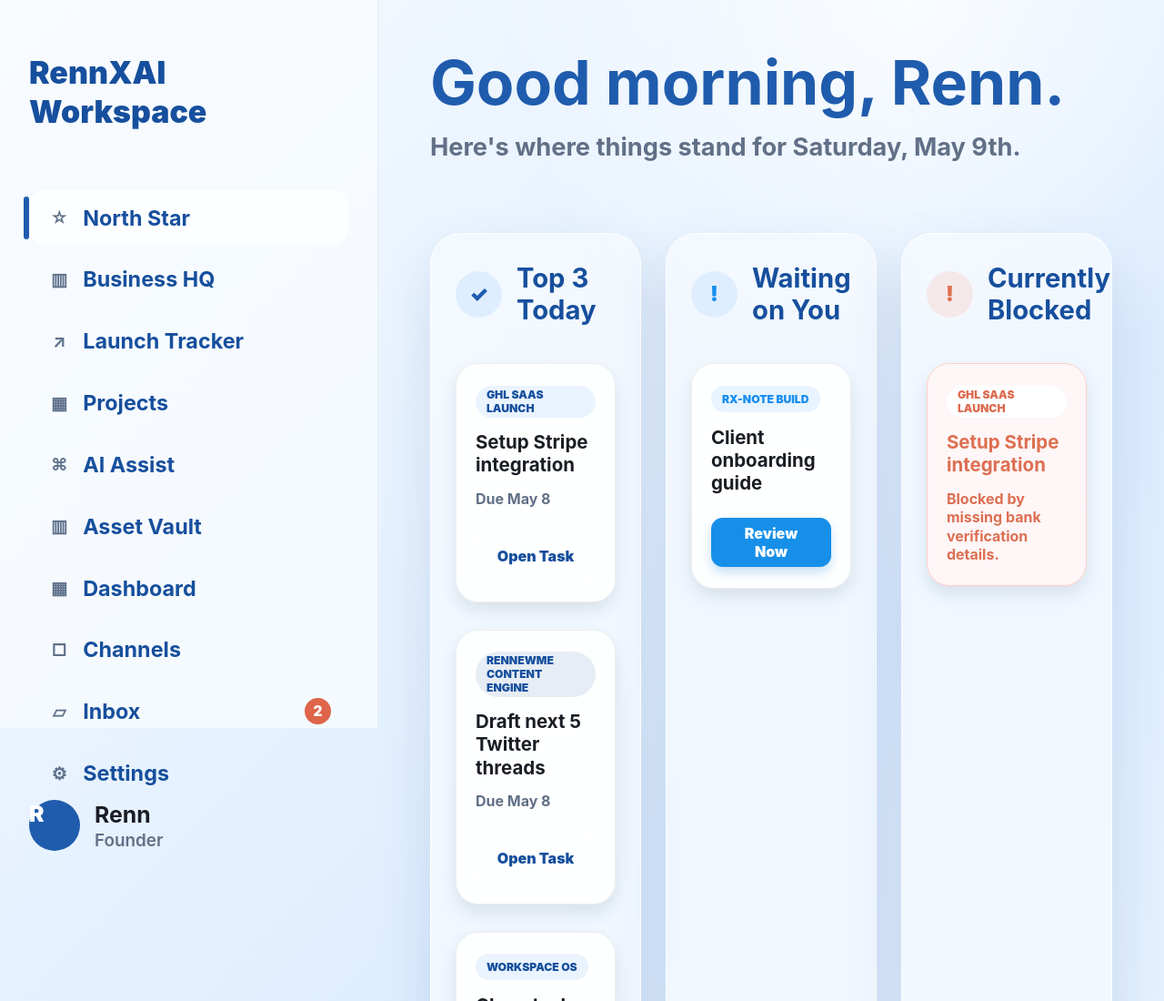
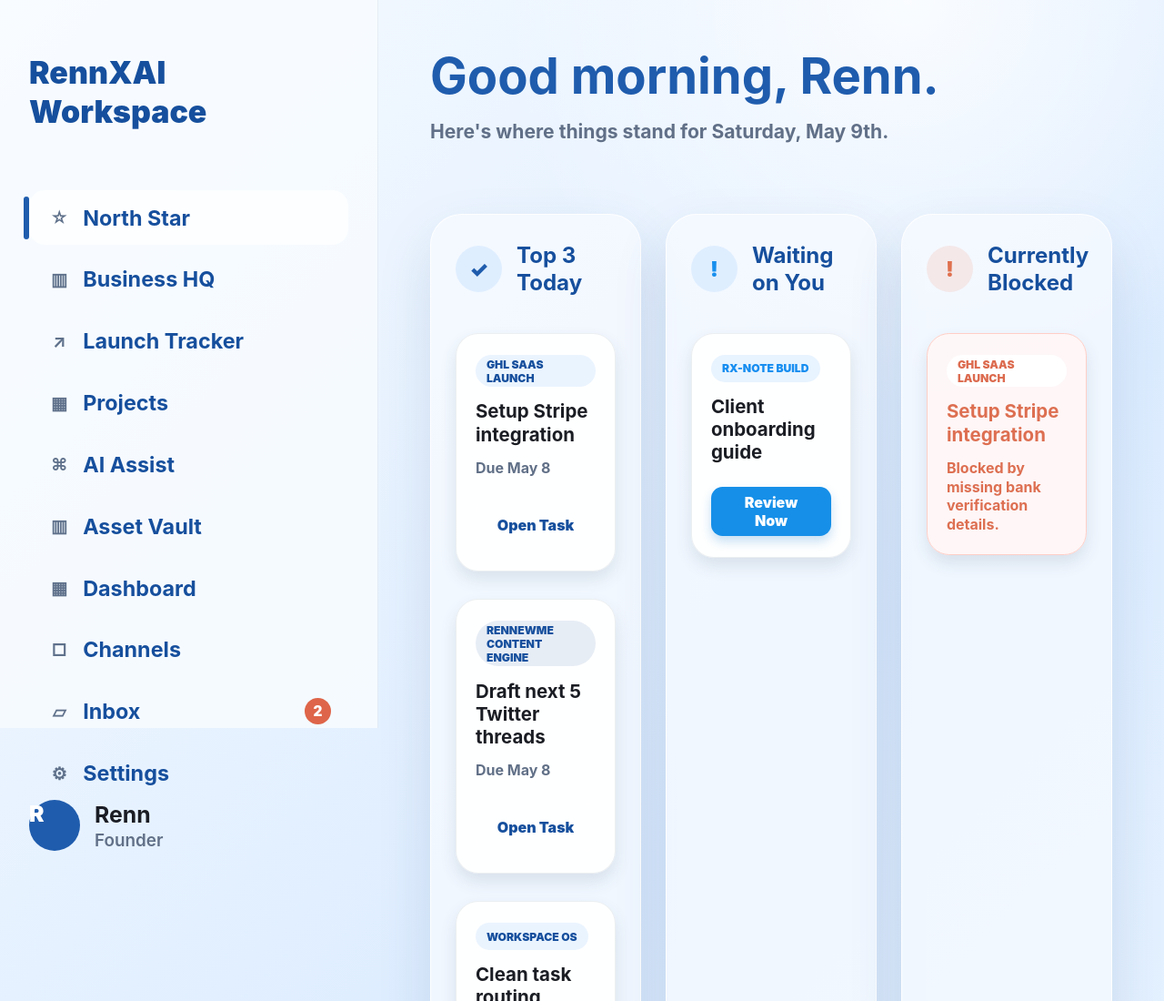
Before and after one commit to RennXAI/workspace-app, a website: page public/index.html in a window 1280 px wide. Shown: the top 1100 px of the page at 91% size. Drawn offline with Linux system fonts and the light colour scheme; no server answers.

Commit message:
Reduce workspace heading scale

```diff
--- a/public/app.css
+++ b/public/app.css
@@ -179,7 +179,7 @@ button {
 .hero h1 {
   margin: 0;
   color: var(--blue);
-  font-size: clamp(3.8rem, 5.3vw, 6.4rem);
+  font-size: clamp(2.9rem, 4.25vw, 4.9rem);
   line-height: 0.98;
   letter-spacing: 0;
 }
@@ -187,7 +187,7 @@ button {
 .hero p {
   margin: 1.35rem 0 0;
   color: var(--muted);
-  font-size: clamp(1.7rem, 2vw, 2.25rem);
+  font-size: clamp(1.28rem, 1.65vw, 1.8rem);
   font-weight: 650;
 }
 
@@ -217,7 +217,7 @@ button {
 .lane-header h2 {
   margin: 0;
   color: var(--blue-dark);
-  font-size: clamp(1.75rem, 2.28vw, 3rem);
+  font-size: clamp(1.5rem, 1.88vw, 2.35rem);
   line-height: 1.22;
   letter-spacing: 0;
 }
```
